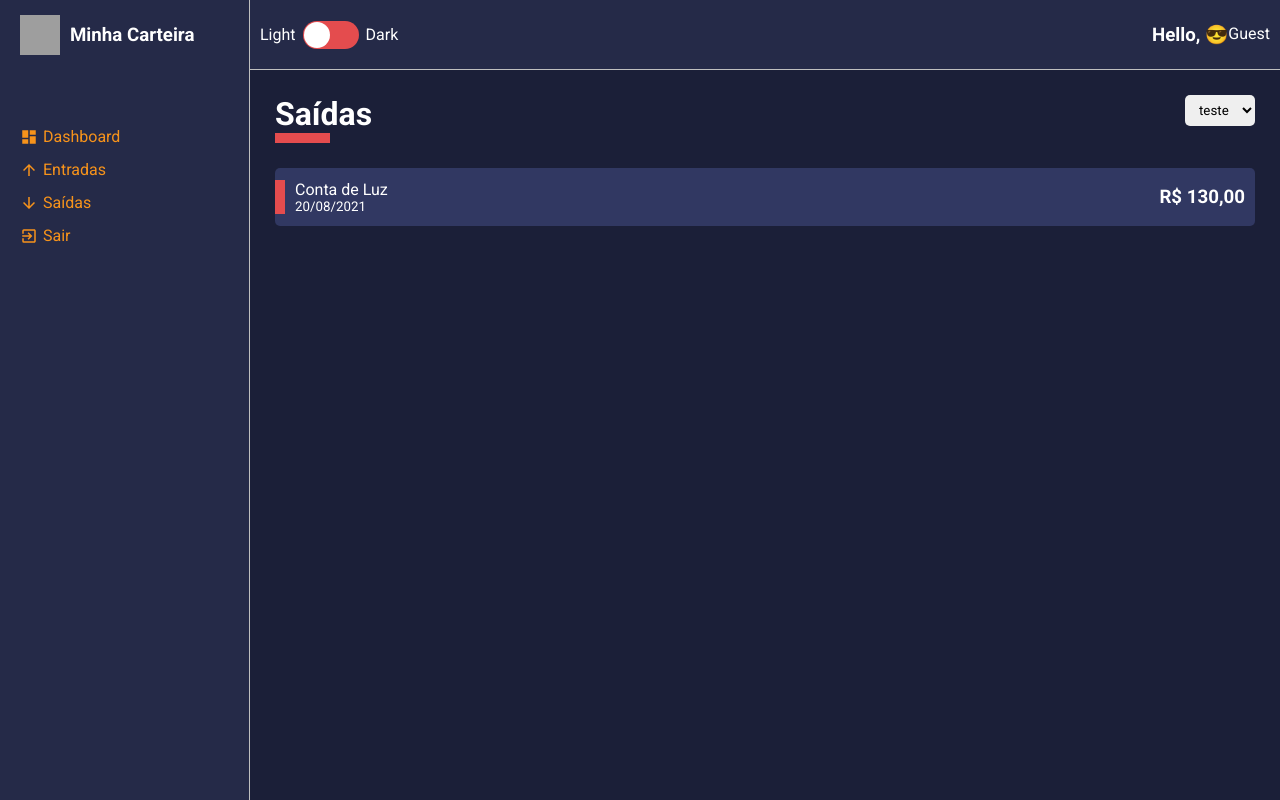
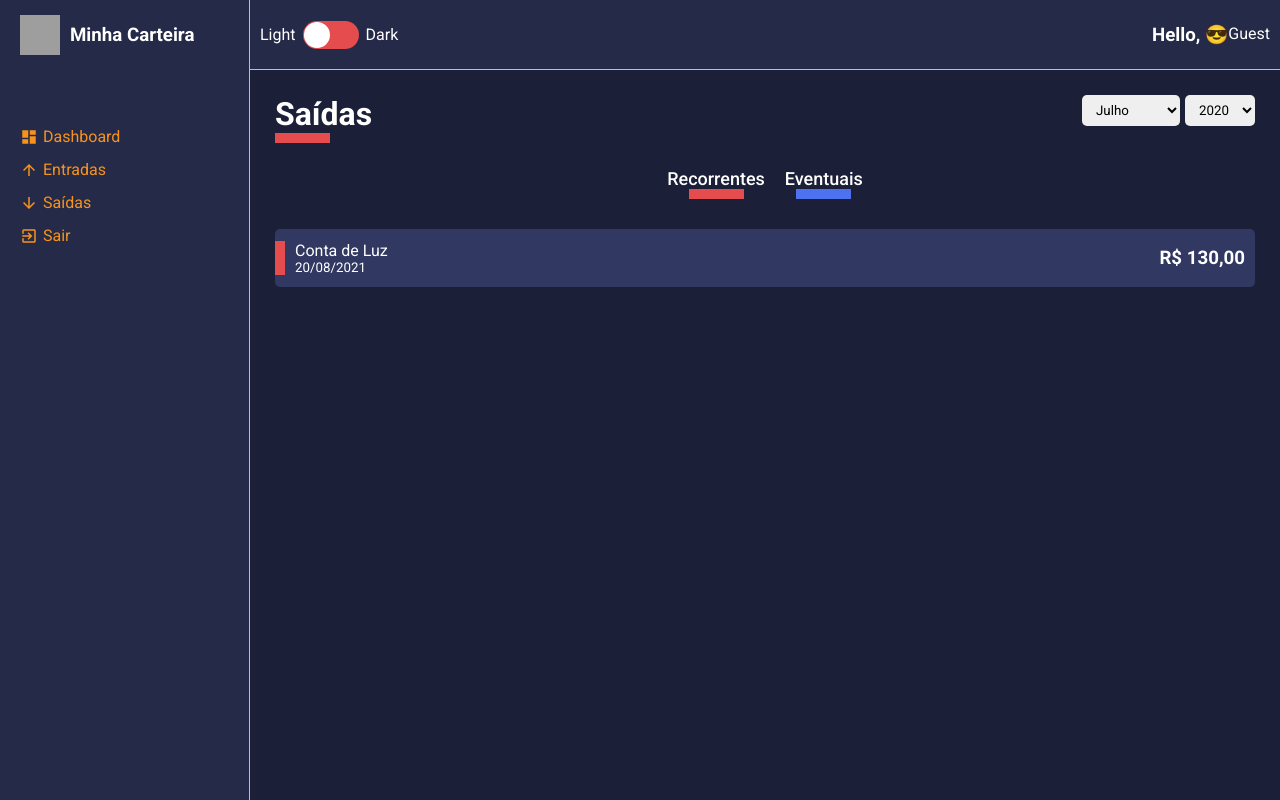
Before and after one commit to luisgbyte/minha-carteira, a React (Create React App) app: page / in a window 1280 px wide. Built offline with nearby package versions, Linux system fonts and the light colour scheme; grey boxes are pictures that could not be loaded.

Commit message:
creating the filters

```diff
--- a/src/pages/List/index.tsx
+++ b/src/pages/List/index.tsx
@@ -1,24 +1,40 @@
 import React from "react";
 
-import { Container, Content } from "./styles";
+import { Container, Content, Filters } from "./styles";
 
 import ContentHeader from "../../components/ContentHeader";
 import SelectInput from "../../components/SelectInput";
 import HistoryFinanceCard from "../../components/HistoryFinanceCard";
 
 const List: React.FC = () => {
-  const options = [
-    {
-      value: "teste",
-      label: "teste",
-    },
+  const months = [
+    { value: 7, label: "Julho" },
+    { value: 8, label: "Agosto" },
+    { value: 9, label: "Setembro" },
+  ];
+
+  const years = [
+    { value: 2020, label: 2020 },
+    { value: 2019, label: 2019 },
+    { value: 2018, label: 2018 },
   ];
 
   return (
     <Container>
       <ContentHeader title="Saídas" lineColor="#e44c4e">
-        <SelectInput options={options} />
+        <SelectInput options={months} />
+        <SelectInput options={years} />
       </ContentHeader>
+
+      <Filters>
+        <button type="button" className="tag-filter tag-filter-recurrent">
+          Recorrentes
+        </button>
+        <button type="button" className="tag-filter tag-filter-eventual">
+          Eventuais
+        </button>
+      </Filters>
+
       <Content>
         <HistoryFinanceCard
           tagColor="#e44c4e"
--- a/src/pages/List/styles.ts
+++ b/src/pages/List/styles.ts
@@ -1,4 +1,44 @@
 import styled from "styled-components";
 
 export const Container = styled.div``;
+
 export const Content = styled.div``;
+
+export const Filters = styled.div`
+  width: 100%;
+  display: flex;
+  justify-content: center;
+
+  margin-bottom: 30px;
+
+  .tag-filter {
+    font-size: 18px;
+    font-weight: 500;
+    background: none;
+    color: ${props => props.theme.colors.white};
+
+    margin: 0 10px;
+
+    transition: opacity .3s;
+
+    &:hover {
+      opacity: .7s;
+    }
+  }
+
+  .tag-filter-recurrent::after {
+    content:'';
+    display: block;
+    width: 55px;
+    margin: 0 auto;
+    border-bottom: 10px solid ${props => props.theme.colors.warning};
+  }
+
+  .tag-filter-eventual::after {
+    content:'';
+    display: block;
+    width: 55px;
+    margin: 0 auto;
+    border-bottom: 10px solid ${props => props.theme.colors.success};
+  }
+`;
```
